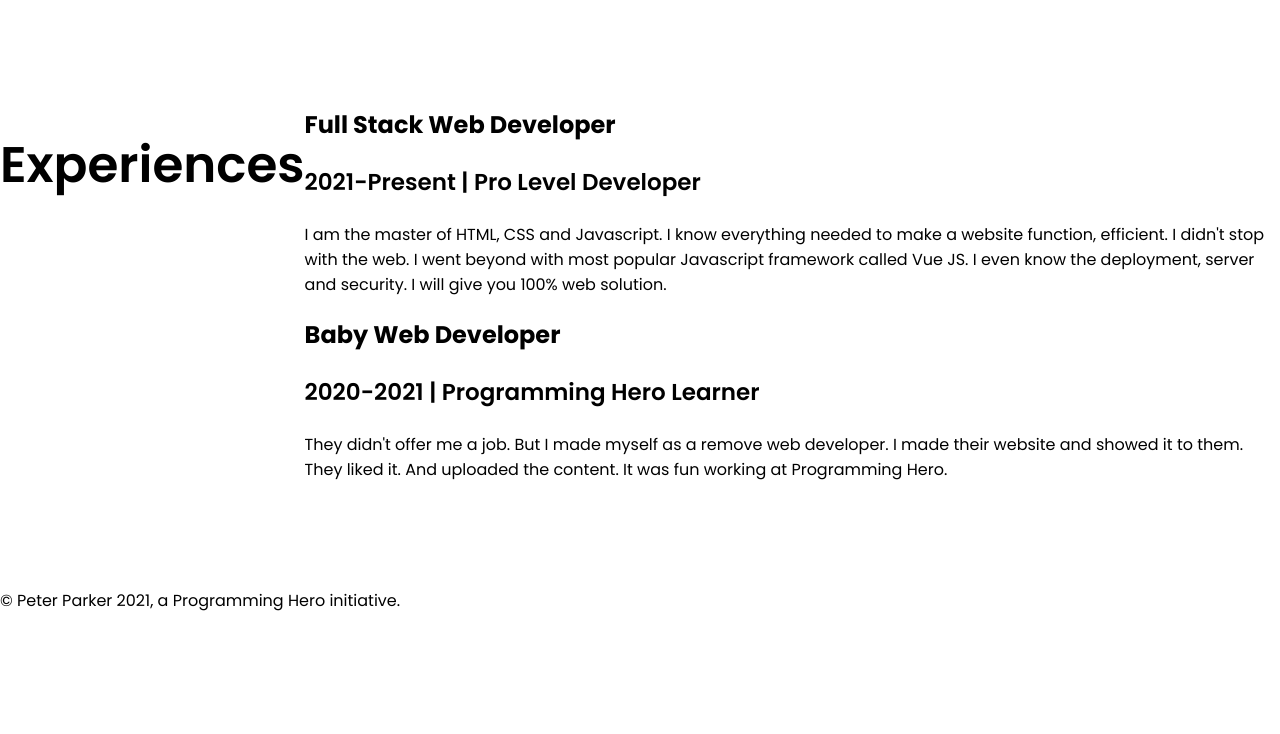
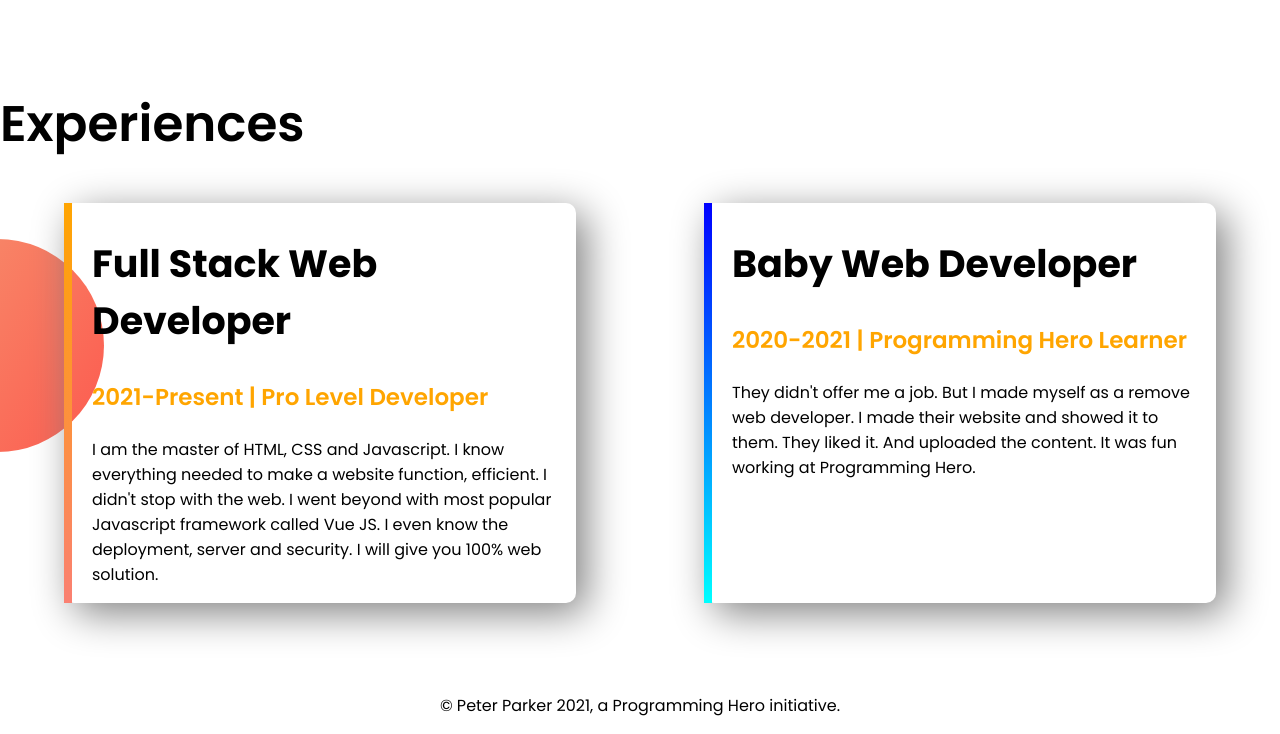
Before and after one commit to sayeedhasangit/developer-portfolio, a plain HTML site: page index.html in a window 1280 px wide. Shown: the part 943-1677 px from the top of the page. Before the commit the page ends 1572 px from the top, so only its background shows below. Drawn offline with Linux system fonts and the light colour scheme.

Commit message:
experience and footer section style added

```diff
--- a/style.css
+++ b/style.css
@@ -14,7 +14,7 @@ h3{
     font-weight: 600;
 }
 
-section{
+.flexible-container{
     display: flex;
     margin-bottom: 90px;
 }
@@ -48,3 +48,47 @@ section{
 
     background-position: right bottom;
 }
+
+.orange-color {
+    color: orange;
+}
+.experience-area{
+    background-image: url(images/exp-bg.png);
+    background-repeat: no-repeat;
+    background-position: left;
+}
+.experience-item{
+    width: 40%;
+
+    margin-left: 5%;
+    margin-right: 5%;
+
+    padding-left: 20px;
+    padding-right: 10px;
+
+    box-shadow: 10px 10px 40px gray;
+
+    border-radius:10px;
+
+
+}
+h2{
+    font-size: 38px;
+    font-weight: 700;
+}
+
+
+#web-dev{
+    border-left: 8px solid;
+    border-image: linear-gradient(blue, cyan);
+    border-image-slice: 1;
+}
+
+#full-stack{
+    border-left: 8px solid;
+    border-image: linear-gradient(orange, salmon);
+    border-image-slice: 1;
+}
+footer p {
+    text-align: center;
+}
```
